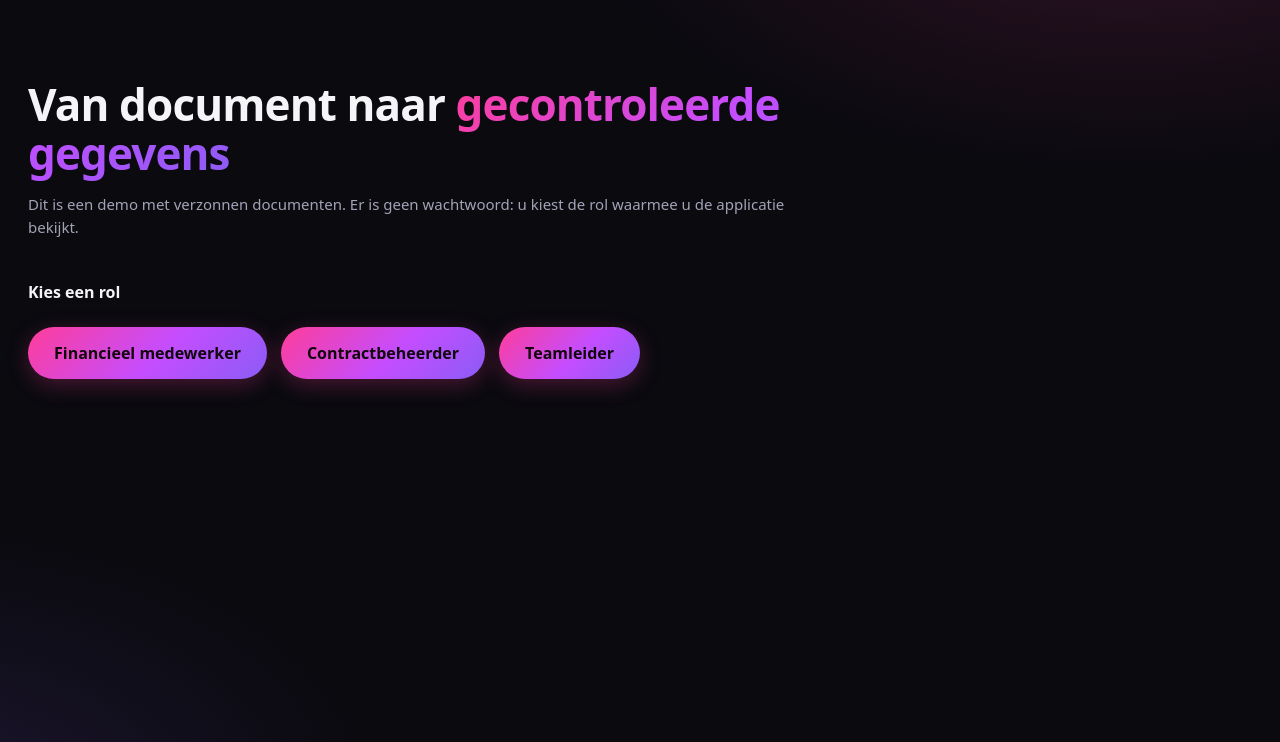
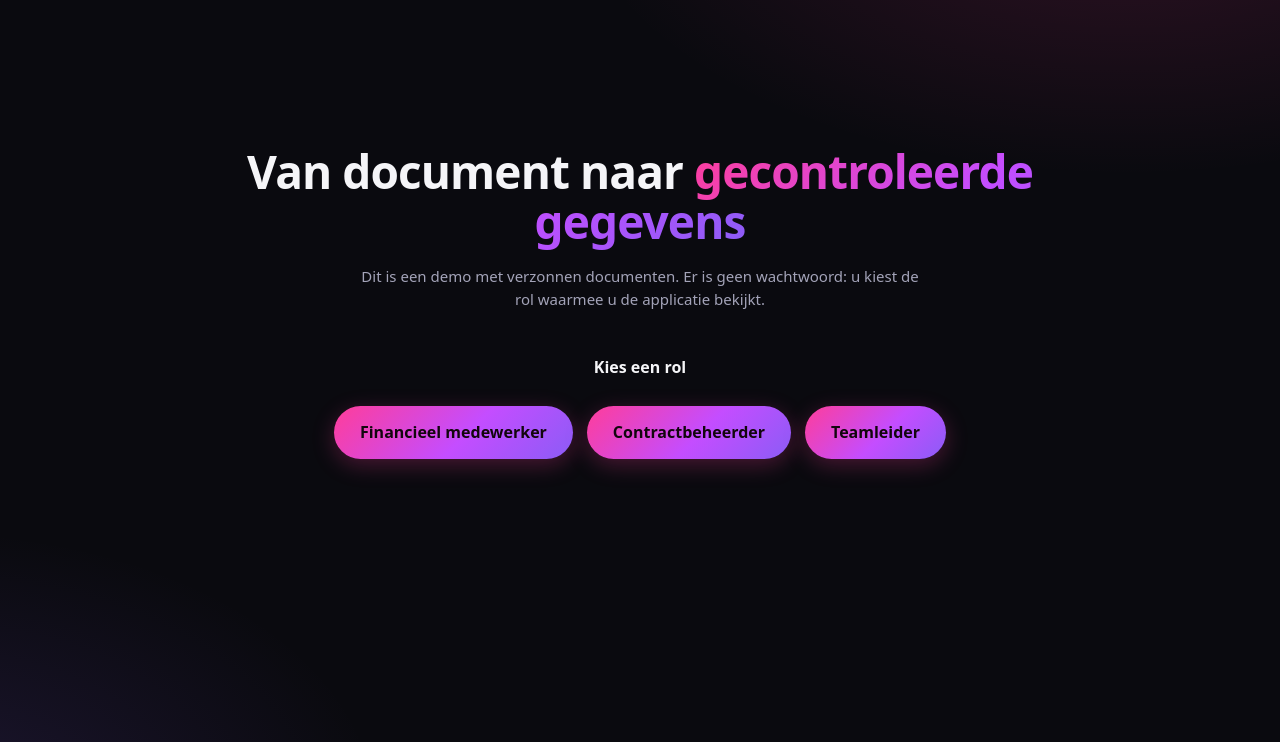
Before and after one commit to freddy24-7/IntakeFlow, a FastAPI app: page / in a window 1280 px wide. Shown: the part 58-800 px from the top of the page. Run offline with FastAPI, Linux system fonts and the light colour scheme; parts of the project's set-up code (start-up, migrations or seed data) failed here and were passed over.

Commit message:
Centre the landing page
Co-Authored-By: Claude Opus 5.5 <noreply@anthropic.com>

```diff
--- a/app/web/static/style.css
+++ b/app/web/static/style.css
@@ -249,8 +249,20 @@ ul.plain { margin: 6px 0 0; padding-left: 18px; }
   header { flex-wrap: wrap; gap: 12px; }
 }
 
-/* Landing */
-.hero { max-width: 760px; padding: 48px 0 24px; }
-.hero h1 { font-size: 44px; line-height: 1.1; margin-bottom: 16px; }
-.hero h2 { margin-top: 40px; }
+/* Landing: centred on the page, a little above the middle */
+.hero {
+  display: flex;
+  flex-direction: column;
+  align-items: center;
+  justify-content: center;
+  min-height: calc(100vh - 260px);
+  max-width: 820px;
+  margin: 0 auto;
+  padding: 24px 0;
+  text-align: center;
+}
+.hero h1 { font-size: 46px; line-height: 1.1; margin-bottom: 18px; }
+.hero p { max-width: 560px; margin: 0; }
+.hero h2 { margin-top: 44px; }
+.hero .roles { justify-content: center; margin-top: 16px; }
 .accent { background: var(--gradient); -webkit-background-clip: text; background-clip: text; color: transparent; }
```
